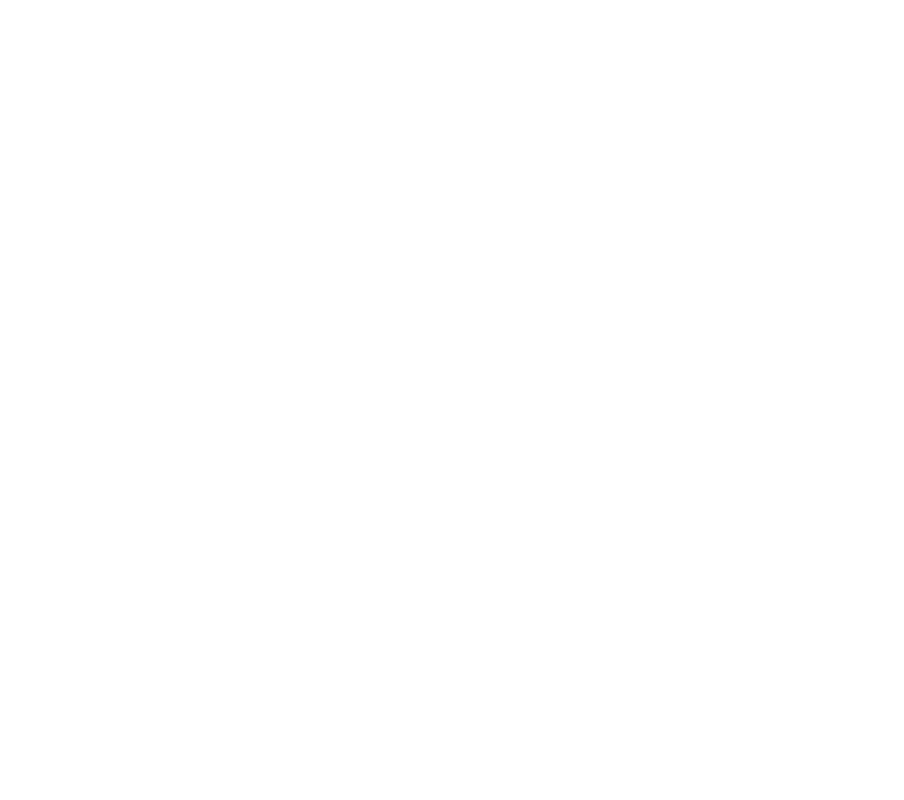
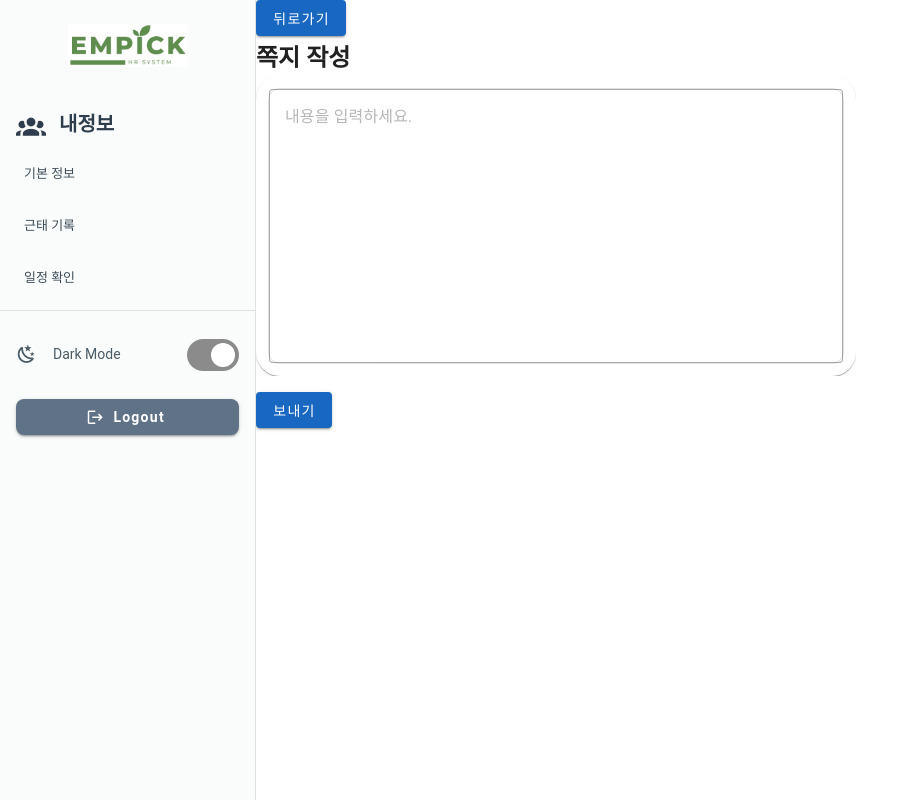
Before and after one commit to yehang218/Empick, a Vue app: page /test/mj/messageInputBox in a window 1280 px wide. Before the commit this address had no page. Shown: the whole page, without its empty margins (0-904 px from the left). Built offline with nearby package versions, Linux system fonts and the light colour scheme.

Commit message:
Merge branch 'develop' into feature/mj/message_input_box
# Conflicts:
#	src/App.vue

```diff
--- a/src/App.vue
+++ b/src/App.vue
@@ -11,17 +11,4 @@
 import Sidebar from '@/components/common/MainSidebar.vue'
 import { RouterView } from 'vue-router';
 
-const msgRef = ref()
-
-const sendMessage = () => {
-  const message = msgRef.value.inputMessage
-  console.log('보낼 메시지:', message)
-
-  // 예: 백엔드 전송
-  // await fetch('/api/send-message', {
-  //   method: 'POST',
-  //   body: JSON.stringify({ content: message }),
-  //   headers: { 'Content-Type': 'application/json' }
-  // })
-}
 </script>
--- a/src/router/index.js
+++ b/src/router/index.js
@@ -54,6 +54,11 @@ const routes = [
         component: () => import('../views/test/MJMailReceiverListTestPage.vue'),
     },
     {
+        path: '/test/mj/messageInputBox',
+        name: 'MJMessageInputBoxTestPage',
+        component: () => import('../views/test/MJMessageInputBoxTestPage.vue'),
+    },
+    {
 
         path: '/employment/recruitment',
         name: 'RecruitmentPage',
--- /dev/null
+++ b/src/views/test/MJMessageInputBoxTestPage.vue
@@ -0,0 +1,35 @@
+<template>
+    <v-btn color="primary" @click="goBack" style="margin-bottom: 4px;">
+      뒤로가기
+    </v-btn>
+  <div>
+    <h2>쪽지 작성</h2>
+
+    <!-- 메시지 입력 컴포넌트 -->
+    <MessageInputBox ref="messageInputRef" />
+
+    <!-- 보내기 버튼 -->
+    <v-btn color="primary" class="mt-4" @click="sendMessage">
+      보내기
+    </v-btn>
+  </div>
+</template>
+
+<script setup>
+import { ref } from 'vue'
+import MessageInputBox from '@/components/MessageInputBox.vue' // 경로는 실제 위치에 맞게
+
+import { useRouter } from 'vue-router';
+const router = useRouter();
+const goBack = () => {
+  router.push('/test/mj');
+};
+
+const messageInputRef = ref(null)
+
+const sendMessage = () => {
+  const message = messageInputRef.value?.inputMessage
+  console.log('보낸 메시지:', message)
+  // 이후 메시지 서버 전송 API 호출 등 처리 가능
+}
+</script>
--- a/src/views/test/MJTestMainPage.vue
+++ b/src/views/test/MJTestMainPage.vue
@@ -4,6 +4,7 @@
         <v-btn color="primary" @click="goEvaluationCriteriaListTest" class="mb-4">평가 기준 조회 테스트</v-btn>
         <v-btn color="primary" @click="goCalendarTest" class="mb-4">달력 테스트</v-btn>
         <v-btn color="primary" @click="goMailReceiverListTest" class="mb-4">메일 수신자 리스트 테스트</v-btn>
+        <v-btn color="primary" @click="goMessageInputBoxTest" class="mb-4">메세지 입력 테스트</v-btn>
     </div>
 </template>
 
@@ -29,6 +30,10 @@ const goMailReceiverListTest = () => {
   router.push('/test/mj/mailReceiverList')
 }
 
+const goMessageInputBoxTest = () => {
+  router.push('/test/mj/messageInputBox')
+}
+
 </script>
 
 <style scoped>
```
